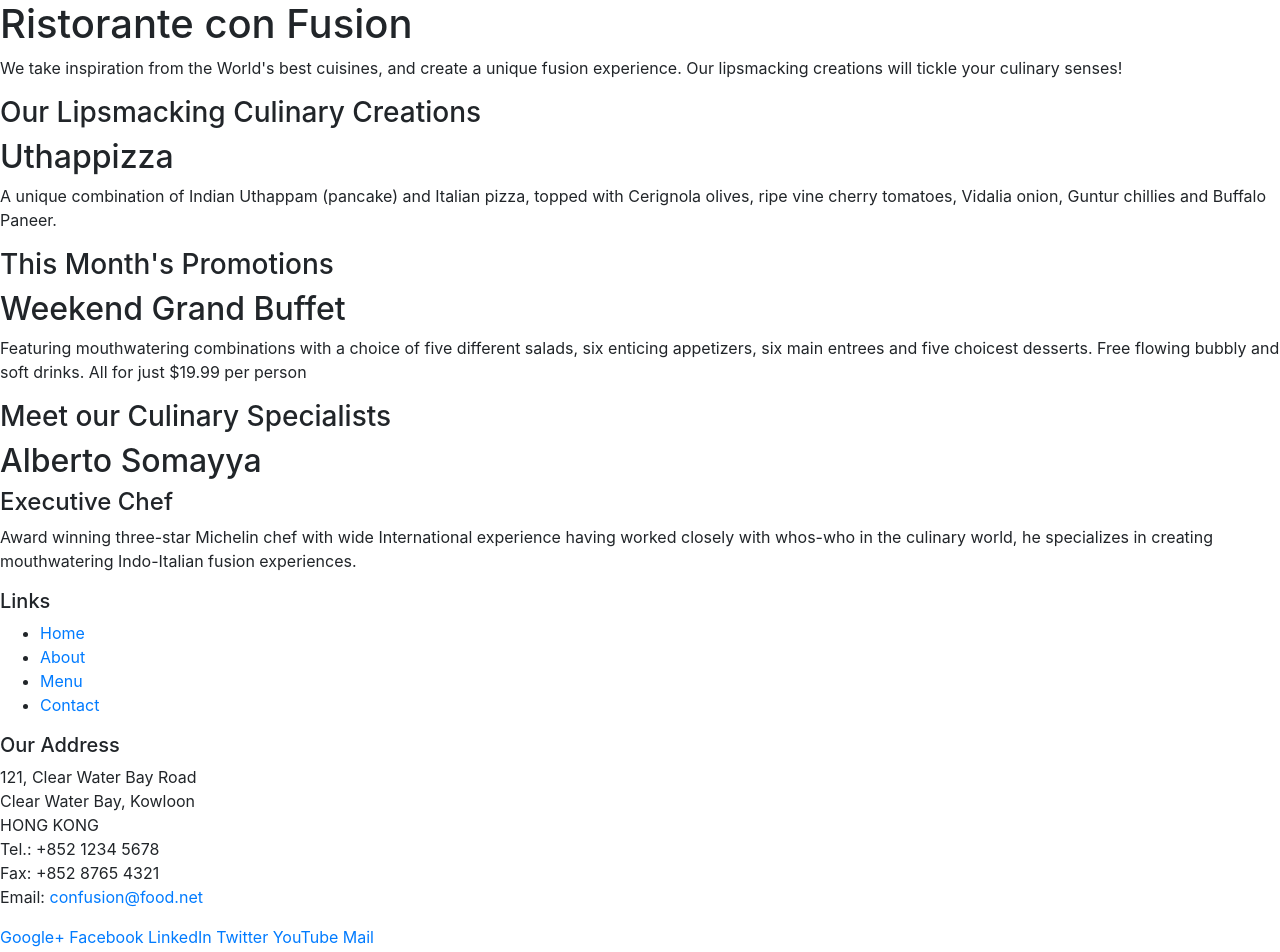
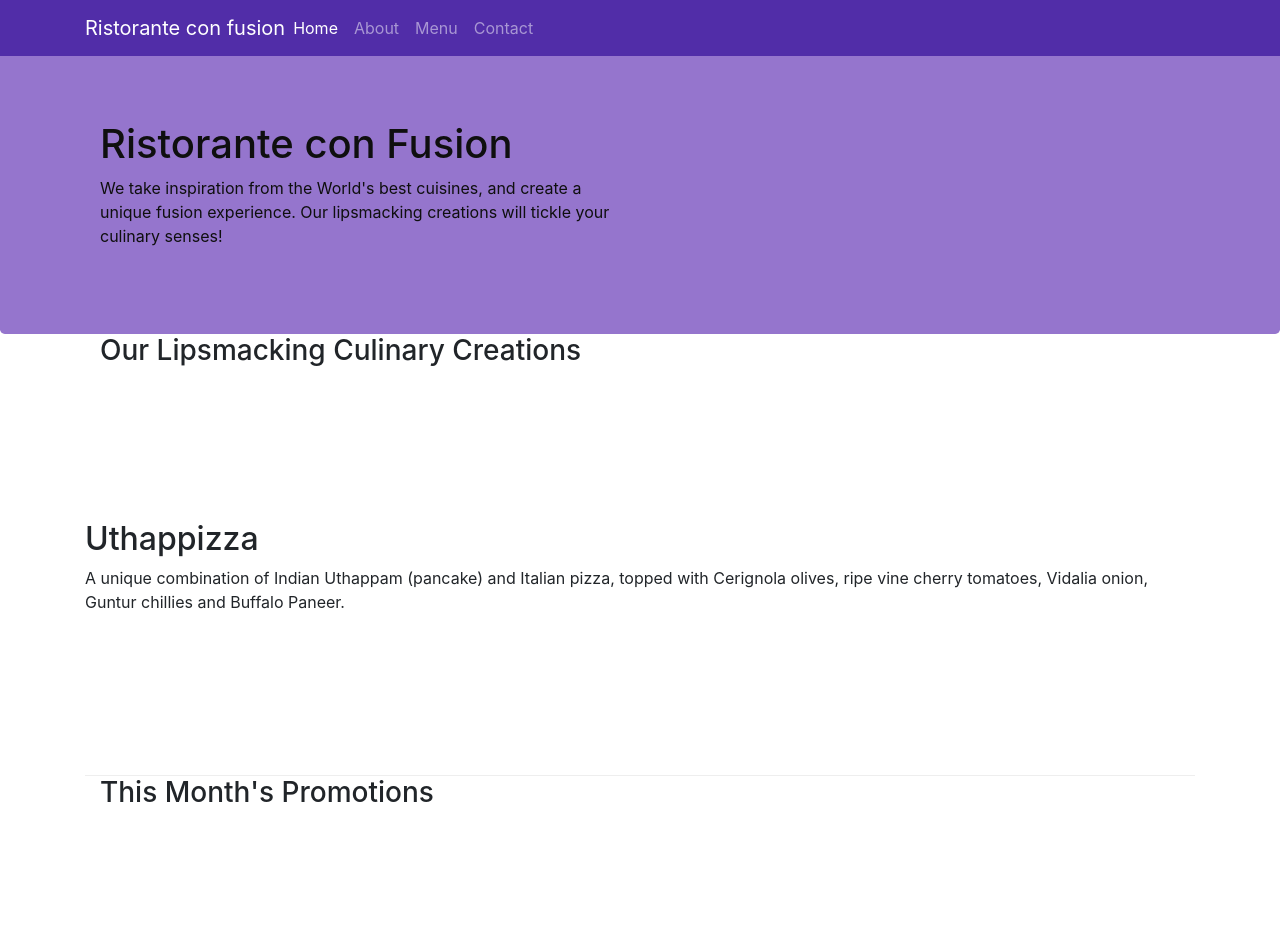
Before and after one commit to amans8270/Bootstrap, a website: page index.html in a window 1280 px wide. Shown: the top 952 px of the page. Drawn offline with nearby package versions, Linux system fonts and the light colour scheme.

Commit message:
Navbar changes

```diff
--- /dev/null
+++ b/css/style.css
@@ -0,0 +1,35 @@
+.row-header{
+    margin: 0px auto;
+    padding: 0px;
+
+}
+.row-content {
+    margin: 0px auto;
+    padding: 50px 0px 50px 0px;
+    border-bottom: 1px ridge;
+    min-height: 400px;
+}
+.footer
+{
+    background-color: #D1C4E9;
+    margin: 0px auto;
+    padding: 20px 0px 20px 0px;
+}
+.jumbotron {
+    padding: 70px 30px 70px 30px;
+    margin: 0px auto;
+    background: #9575CD;
+    color: #0f0f0f;
+}
+address{
+    font-size:80px;
+    margin:0px;
+    color:#0f0f0f;
+}
+body{
+    padding:50px 0px 0px 0px;
+    z-index: 0;
+}
+.navbar-dark{
+    background-color: #512da8;
+}
--- a/index.html
+++ b/index.html
@@ -9,15 +9,33 @@
 
      <!-- Bootstrap CSS -->
      <link rel="stylesheet" href="node_modules/bootstrap/dist/css/bootstrap.min.css">
+     <link rel="stylesheet" href="/css/style.css">
     <title>Ristorante Con Fusion</title>
 </head>
 
 <body>
+    <nav class="navbar navbar-dark navbar-expand-sm  fixed-top">
+        <div class="container">
+            <button class="navbar-toggler" type="button" data-toggle="collapse" data-target="#Navbar">
+                <span class="navbar-toggler-icon"></span>
+            </button>
+            <a class="navbar-brand mr-auto" href="#">Ristorante con fusion</a>
+            <div class="collapse navbar-collapse" id="Navbar">
+            <ul class="navbar-nav mr-auto">
+                <li class="navbar-item active"><a class="nav-link" href="#">Home</a></li>
+                <li class="navbar-item"><a class="nav-link" href="./aboutus.html">About</a></li>
+                <li class="navbar-item"><a class="nav-link" href="#">Menu</a></li>
+                <li class="navbar-item"><a class="nav-link" href="#">Contact</a></li>
+            </ul>
+            </div>
+        </div>
 
-    <header>
-        <div>
-            <div>
-                <div>
+    </nav>
+
+    <header class="jumbotron">
+        <div class="container">
+            <div class="row row-header">
+                <div class="col-12 col-sm-6" >
                     <h1>Ristorante con Fusion</h1>
                     <p>We take inspiration from the World's best cuisines, and create a unique fusion experience. Our lipsmacking creations will tickle your culinary senses!</p>
                 </div>
@@ -27,33 +45,33 @@
         </div>
     </header>
 
-    <div>
-        <div>
-            <div>
+    <div class="container">
+        <div class="row row-header">
+            <div class="col-12 col-sm-12 col-md-6-12">
                 <h3>Our Lipsmacking Culinary Creations</h3>
             </div>
-            <div>
+            <div class="row row-content align-content-center">
                 <h2>Uthappizza</h2>
                 <p>A unique combination of Indian Uthappam (pancake) and Italian pizza, topped with Cerignola olives, ripe vine cherry tomatoes, Vidalia onion, Guntur chillies and Buffalo Paneer.</p>
             </div>
         </div>
 
 
-        <div>
-            <div>
+        <div class="container">
+            <div class="row row-header">
                 <h3>This Month's Promotions</h3>
             </div>
-            <div>
+            <div class="row row-content align-content-center">
                 <h2>Weekend Grand Buffet</h2>
                 <p>Featuring mouthwatering combinations with a choice of five different salads, six enticing appetizers, six main entrees and five choicest desserts. Free flowing bubbly and soft drinks. All for just $19.99 per person </p>
             </div>
         </div>
 
-        <div>
-            <div>
+        <div class="row row-content">
+            <div class="col-12 col-sm-4 order-sm-last">
                 <h3>Meet our Culinary Specialists</h3>
             </div>
-            <div>
+            <div class="col-12 col-sm-4 order-sm-first">
                 <h2>Alberto Somayya</h2>
                 <h4>Executive Chef</h4>
                 <p>Award winning three-star Michelin chef with wide International experience having worked closely with whos-who in the culinary world, he specializes in creating mouthwatering Indo-Italian fusion experiences. </p>
@@ -61,19 +79,19 @@
         </div>
     </div>
 
-    <footer>
-        <div>
-            <div>
-                <div>
+    <footer >
+        <div class="container">
+            <div class="row">
+                <div class="col-5 offset-1 col-sm-3">
                     <h5>Links</h5>
-                    <ul>
+                    <ul class="list-unstyle">
                         <li><a href="#">Home</a></li>
-                        <li><a href="#">About</a></li>
+                        <li><a href="./aboutus.html">About</a></li>
                         <li><a href="#">Menu</a></li>
                         <li><a href="#">Contact</a></li>
                     </ul>
                 </div>
-                <div>
+                <div class="col-6 col-sm-5">
                     <h5>Our Address</h5>
                     <address>
 		              121, Clear Water Bay Road<br>
@@ -85,7 +103,7 @@
 		           </address>
                 </div>
                 <div>
-                    <div>
+                    <div class="text-center">
                         <a href="http://google.com/+">Google+</a>
                         <a href="http://www.facebook.com/profile.php?id=">Facebook</a>
                         <a href="http://www.linkedin.com/in/">LinkedIn</a>
@@ -95,8 +113,8 @@
                     </div>
                 </div>
            </div>
-           <div>
-                <div>
+           <div class="row justify-content-center">
+                <div class="col-auto">
                     <p>© Copyright 2018 Ristorante Con Fusion</p>
                 </div>
            </div>
```
Also changed, not shown: aboutus.html (added, +131 -0 lines).
